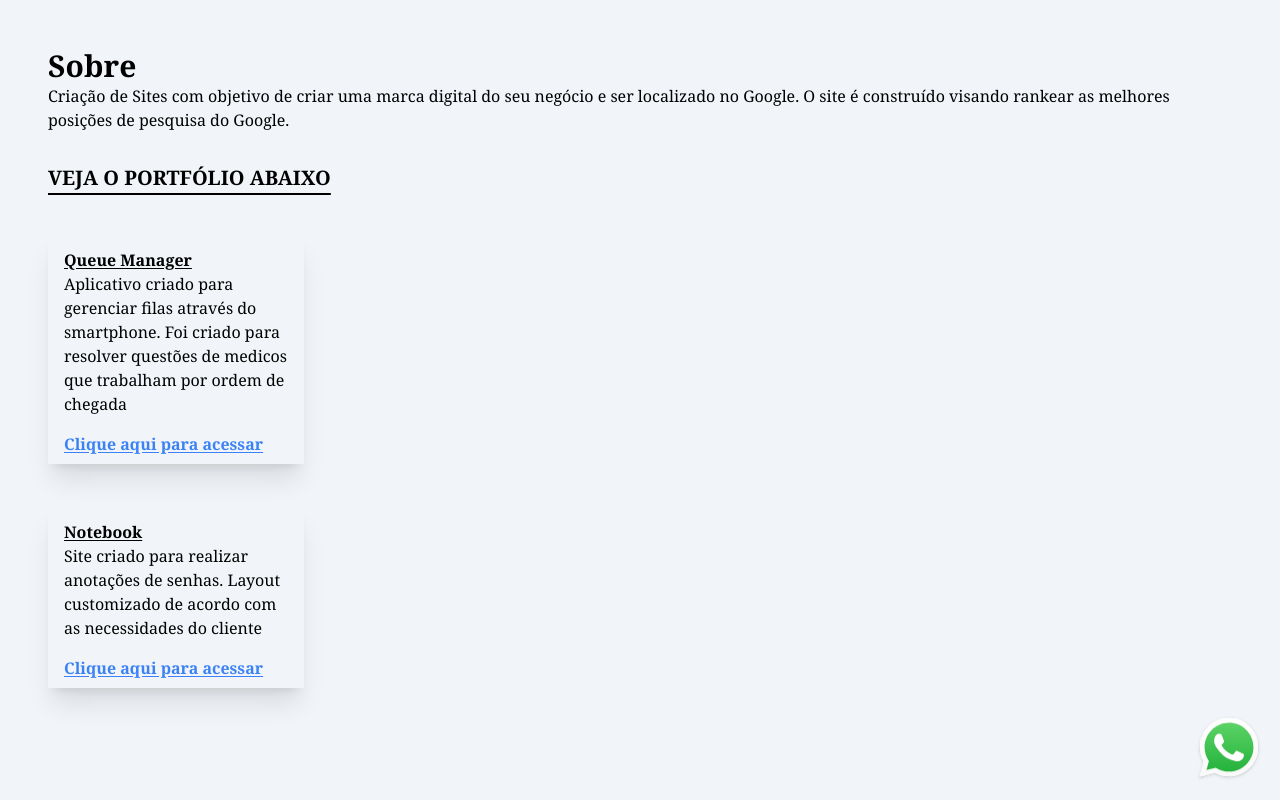
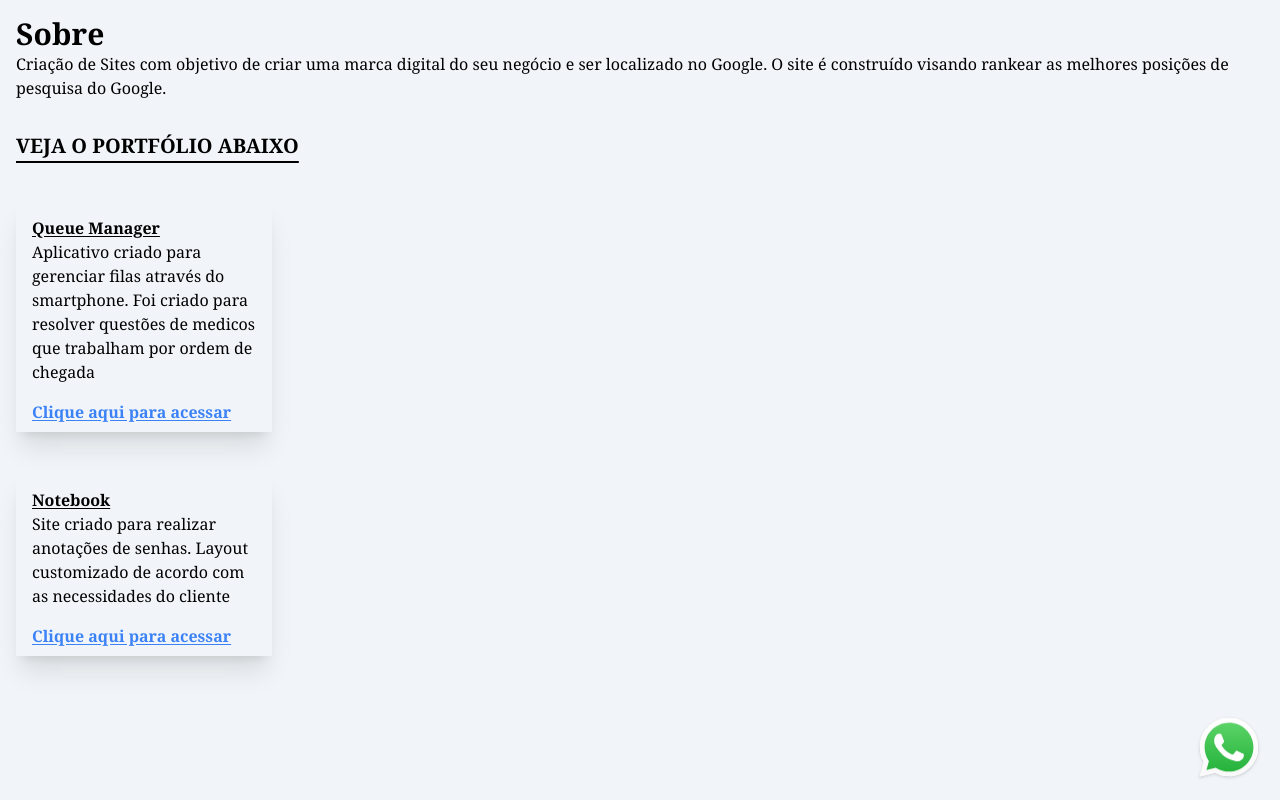
Before and after one commit to Macuco97/my-page, a Next.js app: page /webdev in a window 1280 px wide. Built offline with nearby package versions, Linux system fonts and the light colour scheme.

Commit message:
Fixing margin in webdev page

```diff
--- a/pages/webdev.js
+++ b/pages/webdev.js
@@ -3,17 +3,17 @@ import Footer from "../components/footer.js"
 
 export default function Webdev() {
     return (
-        <div className = {`container bg-slate-100 p-12 min-h-screen min-w-screen font-semibold font-serif`}>
-            <div className = {`text-3xl`}>
+        <div className = {`container bg-slate-100 min-h-screen min-w-screen font-semibold font-serif`}>
+            <div className = {`text-3xl pt-4 pl-4`}>
                 Sobre
             </div>
-            <div className = {`font-medium`}>
+            <div className = {`font-medium pl-4`}>
                 Criação de Sites com objetivo de criar uma marca digital do seu negócio e ser localizado no Google. O site é construído visando rankear as melhores posições de pesquisa do Google.
             </div>
-            <div className = {`text-xl underline underline-offset-8 uppercase mt-8`}>
+            <div className = {`pl-4 text-xl underline underline-offset-8 uppercase mt-8`}>
                 Veja o portfólio abaixo
             </div>
-            <div className = {`flex flex-col`}>
+            <div className = {`pl-4 flex flex-col`}>
                 <Card
                 href = "https://queue-manager-rho.vercel.app/">
                     <div>Queue Manager</div>
```
